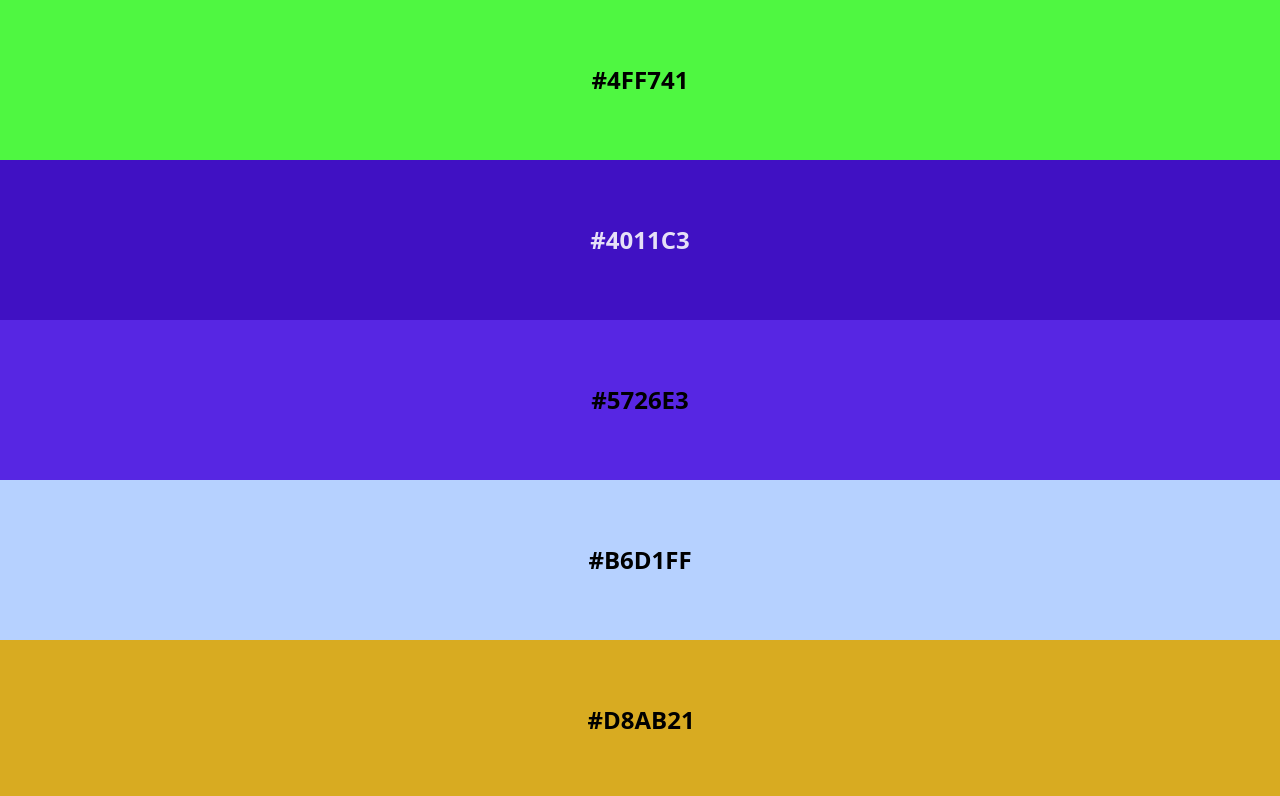
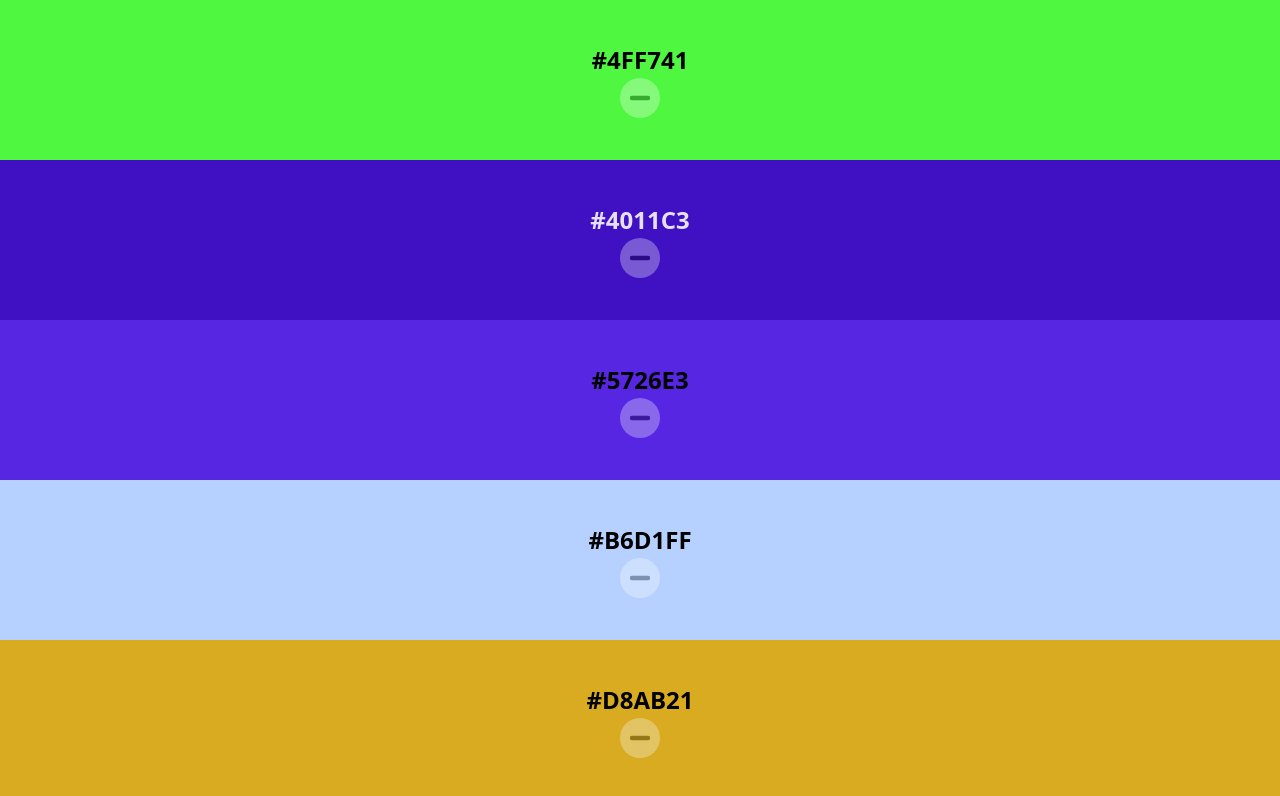
Before and after one commit to Lava519/colors-minimal, a React (Vite) app: page / in a window 1280 px wide. Shown: the top 796 px of the page. Built offline with nearby package versions, Linux system fonts and the light colour scheme.

Commit message:
Color remove

```diff
--- a/src/App.css
+++ b/src/App.css
@@ -23,8 +23,11 @@
   transition: background-color 1s;
 }
 
-.color > h2 {
+.value-container {
   width: 105px;
+  display: flex;
+  flex-direction: column;
+  align-items: center;
 }
 
 .border {
@@ -48,8 +51,6 @@
 .plus > div:hover {
   scale: 1.2;
   cursor: pointer;
-  scale: 1.1;
-  transition: scale 0.2s;
 }
 
 .plus > div {
@@ -63,10 +64,34 @@
   align-items: center;
   z-index: 10;
   cursor: pointer;
+  transition: scale 0.2s;
 }
 
 .plus > div > img {
   width: 20px;
+}
+
+.minus {
+  border-radius: 50%;
+  padding: 10px;
+  background-color: #FFF;
+  width: 20px;
+  height: 20px;
+  display: flex;
+  justify-content: center;
+  align-items: center;
+  opacity: 0.3;
+  transition: scale 0.2s, opacity 0.2s;
+}
+
+.minus > img {
+  width: 20px;
+}
+
+.minus:hover {
+  scale: 1.2;
+  cursor: pointer;
+  opacity: 1;
 }
 
 @media (max-width: 1300px) {
--- a/src/App.jsx
+++ b/src/App.jsx
@@ -20,6 +20,15 @@ function App() {
     tmp.splice(index, 0, colorBlendHEX(colors[index - 1], colors[index]));
     setColors(tmp);
     setColorsNumber(colorsNumber+1)
+  }
+
+  const removeColor = (index) => {
+    if (colorsNumber > 2) {
+      let tmp = [...colors];
+      tmp.splice(index, 1);
+      setColors(tmp);
+      setColorsNumber(colorsNumber-1)
+    }
   }
 
   useEffect(() => {
@@ -54,7 +63,7 @@ function App() {
       <div className="colors-container">
         {colors && colors.map((item, index) => {
           return (
-            <Color colorsNumber={colorsNumber} insert={insertColor} color={item} index={index} key={`${index}${item}}`}></Color>
+            <Color colorsNumber={colorsNumber} remove={removeColor} insert={insertColor} color={item} index={index} key={`${index}${item}}`}></Color>
           )
         })}
       </div>
--- a/src/components/color/Color.jsx
+++ b/src/components/color/Color.jsx
@@ -2,8 +2,9 @@ import {useEffect, useState} from 'react';
 import {hex2rgb} from '../../ColorConversion.js'
 import Border from '../border/Border.jsx'
 import Plus from '../plus/Plus.jsx';
+import Value from '../value/Value.jsx';
 
-export default function Color({color, index, insert, colorsNumber}) {
+export default function Color({color, index, remove, insert, colorsNumber}) {
   const INVERT = 350;
   const [invert, setInvert] = useState(false);
   const [visible, setVisible] = useState(false);
@@ -31,7 +32,7 @@ export default function Color({color, index, insert, colorsNumber}) {
     <div style={{"backgroundColor": color}} className={`color ${invert ? "invert-text" : ""}`}>
       <Border setVisible={handleSetVisible} position={"left"}></Border>
       {(colorsNumber < 10) && (index != 0 && visible) && <Plus insert={insert} index={index} setVisible={handleSetHover}></Plus>}
-      <h2>{color}</h2>
+      <Value index={index} remove={remove} color={color}></Value>
     </div>
   )
 }
--- /dev/null
+++ b/src/components/value/Value.jsx
@@ -0,0 +1,10 @@
+export default function Value({color, remove, index}) {
+  return (
+    <div className="value-container">
+      <h2>{color}</h2>
+      <div onClick={ e=>{remove(index)}} className="minus">
+        <img src="minus.svg" alt="-"/>
+      </div>
+    </div>
+  )
+}
--- a/src/index.css
+++ b/src/index.css
@@ -8,5 +8,5 @@
 
 * {
   margin: 0;
-  padding: 0
+  padding: 0;
 }
```
Also changed, not shown: public/minus.svg (added).
